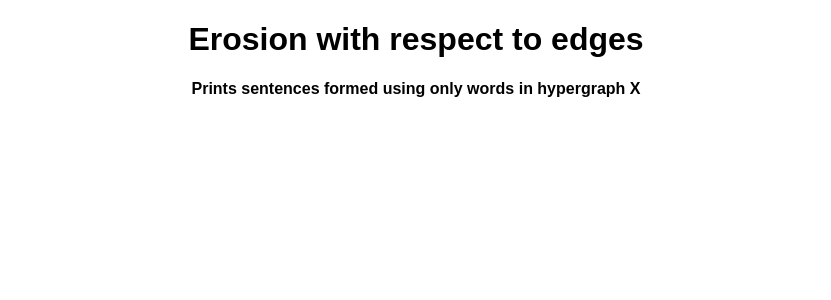
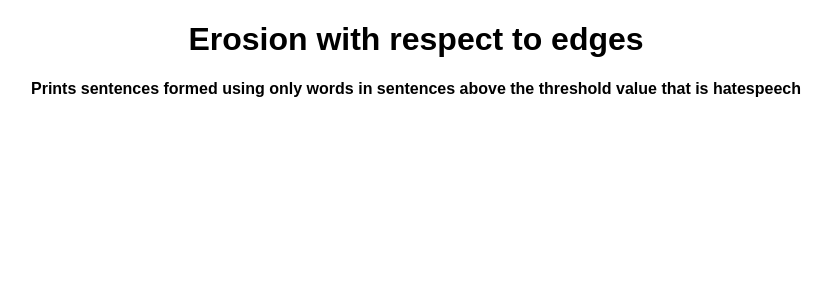
Before and after one commit to BinilTomJose1278/HateSpeechDetection, a Flask app: page /Erosionedges in a window 1280 px wide. Shown: the top 300 px of the page, without its empty margins (224-1055 px from the left). Run offline with Flask 3, Linux system fonts and the light colour scheme; parts of the project's set-up code (start-up, migrations or seed data) failed here and were passed over.

Commit message:
Titles added and graph orientation corrected

```diff
--- a/app.py
+++ b/app.py
@@ -210,7 +210,7 @@
     # Draw the graph using matplotlib
     fig, ax = plt.subplots()
     hnx.draw(G, ax=ax)
-    ax.set_title("Main Hypergraph")
+    ax.set_title("Main Hypergraph : Graph created using all the sentences in the dataset")
     # Save the plot to an image file
     png_output = io.BytesIO()
     fig.savefig(png_output, format='png')
@@ -225,7 +225,7 @@
     # Draw the graph using matplotlib
     fig, ax = plt.subplots()
     hnx.draw(G, ax=ax)
-    ax.set_title("Hypergraph X")
+    ax.set_title("Hypergraph X : Hate Speech Sentences above the threshold value")
     # Save the plot to an image file
     png_output = io.BytesIO()
     fig.savefig(png_output, format='png')
@@ -351,7 +351,7 @@
     # Draw the graph using matplotlib
   fig, ax = plt.subplots()
   hnx.draw(G, ax=ax)
-  ax.set_title("Final Output Hypergraph")
+  ax.set_title("Final Output Hypergraph : Graph after removing hatespeech ")
 
     # Save the plot to an image file
   png_output = io.BytesIO()
--- a/templates/erosionedges.html
+++ b/templates/erosionedges.html
@@ -61,7 +61,7 @@
 </style>
 <body style="background-color: white">
     <h1>Erosion with respect to edges</h1>
-    <p>Prints sentences formed using only words in hypergraph X</p>
+    <p>Prints sentences formed using only words in sentences above the threshold value that is hatespeech</p>
     <div class="container">
     <ul>
       {% for item in speech1  %}
```
Also changed, not shown: templates/image.html (+17 -16 lines).
